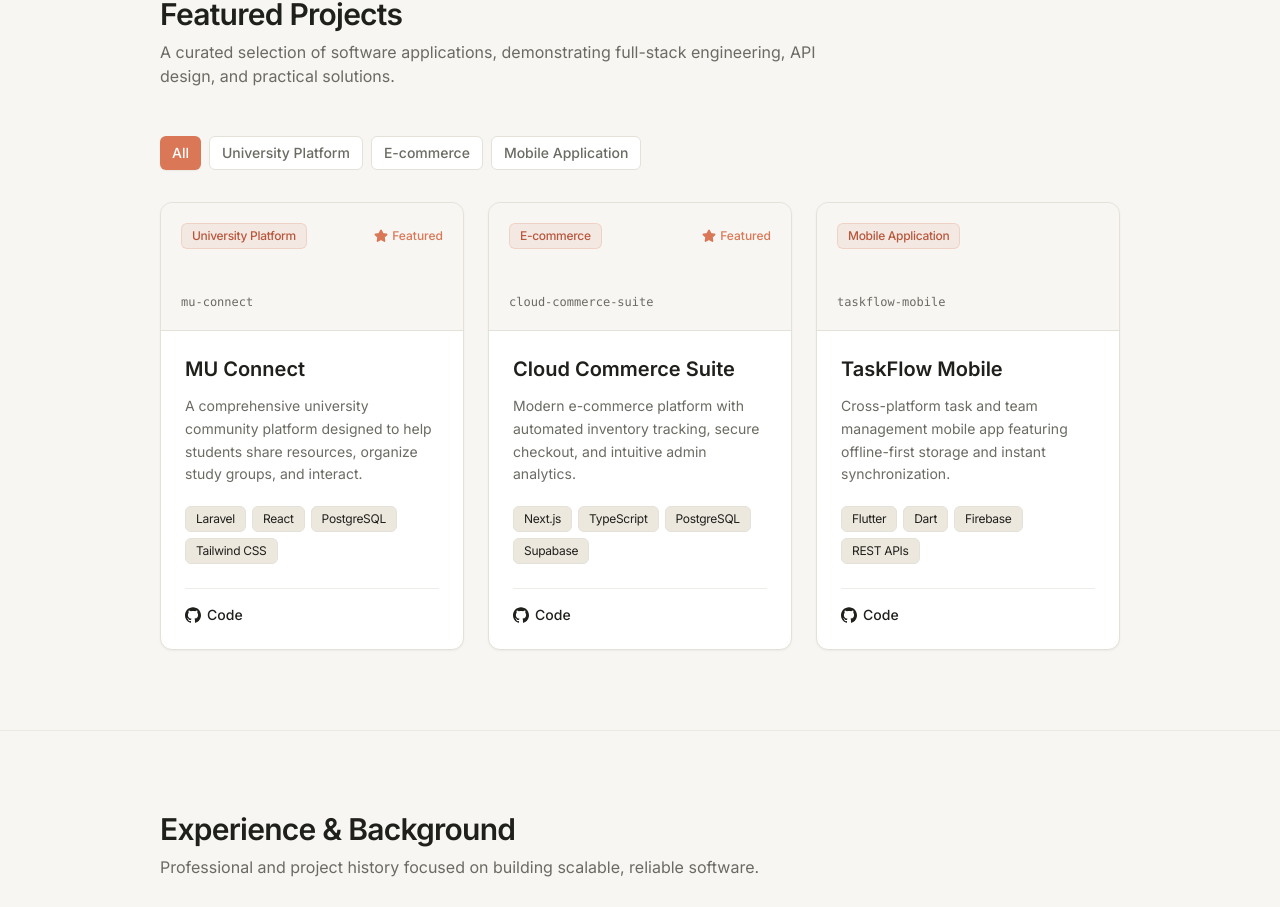
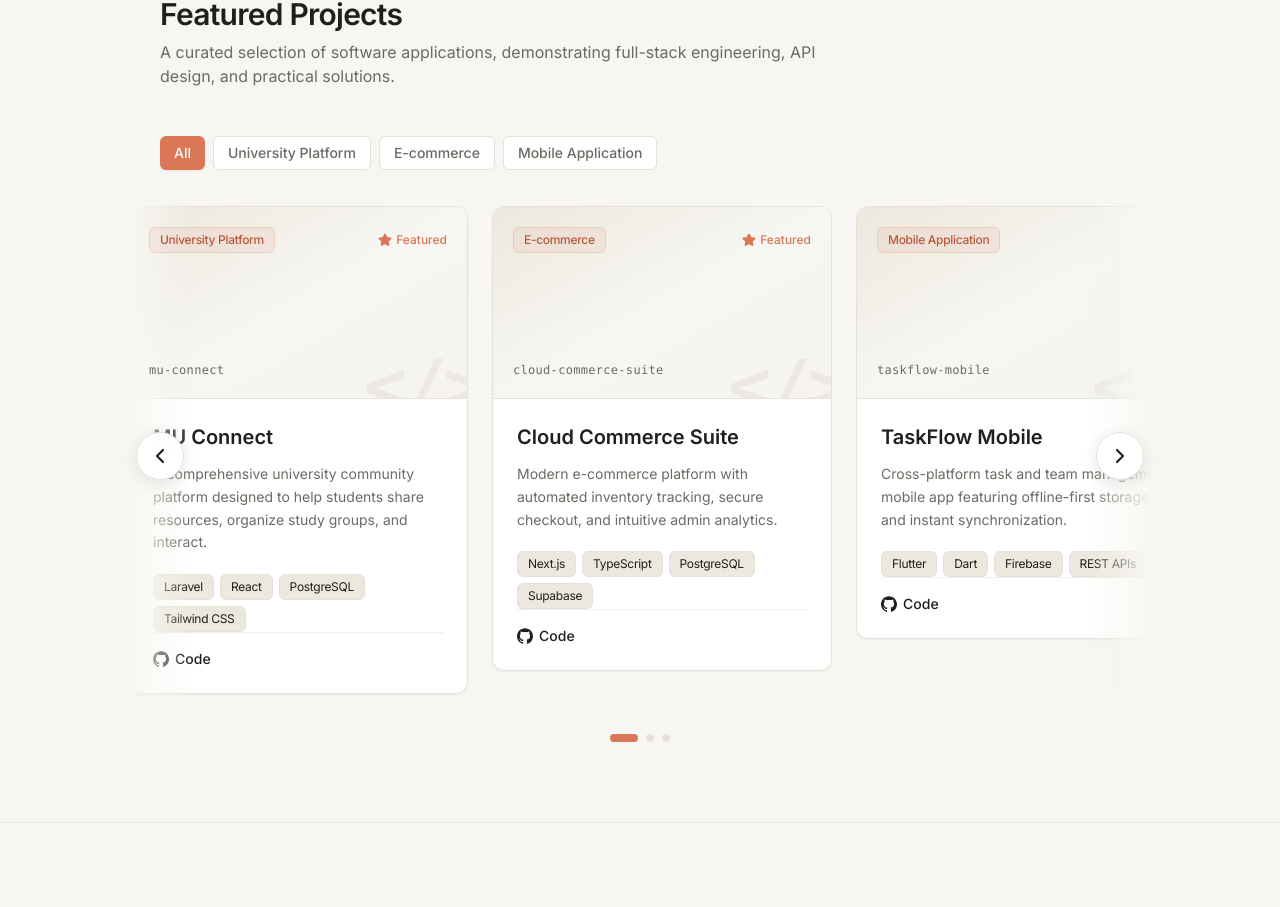
Before and after one commit to kamel404/kamelportfolio, a Next.js app: page / in a window 1280 px wide. Shown: the part 1347-2254 px from the top of the page. Built offline with nearby package versions, Linux system fonts and the light colour scheme; no server answers; the database is empty.

Commit message:
scroll projects added

```diff
--- a/app/globals.css
+++ b/app/globals.css
@@ -45,6 +45,7 @@ body {
 /* Custom scrollbar matching palette */
 ::-webkit-scrollbar {
   width: 8px;
+  height: 6px;
 }
 ::-webkit-scrollbar-track {
   background: #F7F6F2;
@@ -55,6 +56,15 @@ body {
 }
 ::-webkit-scrollbar-thumb:hover {
   background: #D97757;
+}
+
+/* Utility to hide scrollbar while preserving scroll behavior */
+.no-scrollbar::-webkit-scrollbar {
+  display: none;
+}
+.no-scrollbar {
+  -ms-overflow-style: none;
+  scrollbar-width: none;
 }
 
 /* Subtle micro-animations */
--- a/components/projects/ProjectCard.tsx
+++ b/components/projects/ProjectCard.tsx
@@ -7,14 +7,17 @@ import { GithubIcon } from "@/components/ui/Icons";
 
 interface ProjectCardProps {
   project: Project;
+  className?: string;
 }
 
-export function ProjectCard({ project }: ProjectCardProps) {
+export function ProjectCard({ project, className = "" }: ProjectCardProps) {
   return (
-    <article className="group flex flex-col bg-[#FFFFFF] border border-[#E4E1D8] rounded-xl overflow-hidden shadow-xs hover:border-[#D97757]/40 hover:shadow-md transition-all duration-300">
+    <article
+      className={`group flex flex-col bg-[#FFFFFF] border border-[#E4E1D8] rounded-xl overflow-hidden shadow-xs hover:border-[#D97757]/40 hover:shadow-md transition-all duration-300 ${className}`}
+    >
       {/* Project Image (if available) */}
       {project.image_url ? (
-        <div className="relative w-full h-48 sm:h-56 bg-[#EDE8DE] overflow-hidden">
+        <div className="relative w-full h-44 sm:h-48 bg-[#EDE8DE] overflow-hidden">
           <Image
             src={project.image_url}
             alt={project.title}
@@ -23,8 +26,8 @@ export function ProjectCard({ project }: ProjectCardProps) {
           />
         </div>
       ) : (
-        <div className="w-full h-32 bg-[#EDE8DE]/40 border-b border-[#E4E1D8] p-5 flex flex-col justify-between">
-          <div className="flex items-center justify-between">
+        <div className="w-full h-44 sm:h-48 bg-gradient-to-br from-[#EDE8DE] via-[#F7F6F2] to-[#EDE8DE]/50 border-b border-[#E4E1D8] p-5 flex flex-col justify-between relative overflow-hidden">
+          <div className="flex items-center justify-between relative z-10">
             <Tag variant="accent">{project.category}</Tag>
             {project.featured && (
               <span className="flex items-center gap-1 text-xs font-medium text-[#D97757]">
@@ -33,8 +36,14 @@ export function ProjectCard({ project }: ProjectCardProps) {
               </span>
             )}
           </div>
-          <div className="text-xs text-[#6B6A63] font-mono">
-            {project.slug}
+          <div className="relative z-10 flex items-end justify-between">
+            <div className="text-xs text-[#6B6A63] font-mono tracking-wide">
+              {project.slug}
+            </div>
+          </div>
+          {/* Subtle decorative background watermark */}
+          <div className="absolute -right-4 -bottom-6 text-[#E4E1D8]/60 font-mono text-7xl font-bold select-none pointer-events-none tracking-tighter">
+            &lt;/&gt;
           </div>
         </div>
       )}
@@ -73,7 +82,7 @@ export function ProjectCard({ project }: ProjectCardProps) {
         )}
 
         {/* Links */}
-        <div className="mt-6 pt-4 border-t border-[#E4E1D8]/60 flex items-center justify-between text-xs sm:text-sm">
+        <div className="mt-auto pt-4 border-t border-[#E4E1D8]/60 flex items-center justify-between text-xs sm:text-sm">
           <div className="flex items-center gap-4">
             {project.github_url && (
               <a
--- a/components/projects/ProjectGrid.tsx
+++ b/components/projects/ProjectGrid.tsx
@@ -1,9 +1,10 @@
 "use client";
 
-import React, { useState, useMemo } from "react";
+import React, { useState, useMemo, useRef, useEffect, useCallback } from "react";
 import { Project } from "@/types";
 import { ProjectCard } from "./ProjectCard";
 import { Section } from "@/components/ui/Section";
+import { ChevronLeft, ChevronRight } from "lucide-react";
 
 interface ProjectGridProps {
   projects: Project[];
@@ -11,6 +12,17 @@ interface ProjectGridProps {
 
 export function ProjectGrid({ projects }: ProjectGridProps) {
   const [selectedCategory, setSelectedCategory] = useState<string>("All");
+  const scrollRef = useRef<HTMLDivElement>(null);
+  const [canScrollLeft, setCanScrollLeft] = useState(false);
+  const [canScrollRight, setCanScrollRight] = useState(false);
+  const [hasOverflow, setHasOverflow] = useState(false);
+  const [activeIndex, setActiveIndex] = useState(0);
+
+  // Mouse drag-to-scroll support state
+  const isMouseDown = useRef(false);
+  const startX = useRef(0);
+  const scrollLeftStart = useRef(0);
+  const isDragging = useRef(false);
 
   const categories = useMemo(() => {
     const cats = new Set<string>();
@@ -25,6 +37,102 @@ export function ProjectGrid({ projects }: ProjectGridProps) {
     return projects.filter((p) => p.category === selectedCategory);
   }, [projects, selectedCategory]);
 
+  const checkScroll = useCallback(() => {
+    if (!scrollRef.current) return;
+    const { scrollLeft, scrollWidth, clientWidth } = scrollRef.current;
+    const maxScroll = scrollWidth - clientWidth;
+
+    setCanScrollLeft(scrollLeft > 15);
+    setCanScrollRight(scrollLeft < maxScroll - 15);
+    setHasOverflow(maxScroll > 15);
+
+    // Determine currently centered/active card
+    const cardEl = scrollRef.current.querySelector("article");
+    const step = cardEl ? cardEl.clientWidth + 24 : 400;
+    const index = Math.round(scrollLeft / step);
+    setActiveIndex(Math.max(0, Math.min(filteredProjects.length - 1, index)));
+  }, [filteredProjects.length]);
+
+  useEffect(() => {
+    const timer = setTimeout(checkScroll, 100);
+    const el = scrollRef.current;
+    if (!el) return () => clearTimeout(timer);
+
+    el.addEventListener("scroll", checkScroll, { passive: true });
+    window.addEventListener("resize", checkScroll);
+
+    return () => {
+      clearTimeout(timer);
+      el.removeEventListener("scroll", checkScroll);
+      window.removeEventListener("resize", checkScroll);
+    };
+  }, [checkScroll, filteredProjects]);
+
+  const handleCategorySelect = (cat: string) => {
+    setSelectedCategory(cat);
+    if (scrollRef.current) {
+      scrollRef.current.scrollTo({ left: 0, behavior: "smooth" });
+    }
+  };
+
+  const scroll = (direction: "left" | "right") => {
+    if (!scrollRef.current) return;
+    const container = scrollRef.current;
+    const cardEl = container.querySelector("article");
+    const step = cardEl ? cardEl.clientWidth + 24 : 400;
+    container.scrollBy({
+      left: direction === "left" ? -step : step,
+      behavior: "smooth",
+    });
+  };
+
+  const scrollToProject = (index: number) => {
+    if (!scrollRef.current) return;
+    const cards = scrollRef.current.querySelectorAll("article");
+    if (cards[index]) {
+      cards[index].scrollIntoView({
+        behavior: "smooth",
+        inline: "start",
+        block: "nearest",
+      });
+    }
+  };
+
+  // Drag-to-scroll handlers
+  const onMouseDown = (e: React.MouseEvent) => {
+    if (!scrollRef.current || e.button !== 0) return;
+    isMouseDown.current = true;
+    isDragging.current = false;
+    startX.current = e.pageX - scrollRef.current.offsetLeft;
+    scrollLeftStart.current = scrollRef.current.scrollLeft;
+  };
+
+  const onMouseMove = (e: React.MouseEvent) => {
+    if (!isMouseDown.current || !scrollRef.current) return;
+    const x = e.pageX - scrollRef.current.offsetLeft;
+    const distance = x - startX.current;
+    if (Math.abs(distance) > 6) {
+      isDragging.current = true;
+    }
+    if (isDragging.current) {
+      scrollRef.current.scrollLeft = scrollLeftStart.current - distance;
+    }
+  };
+
+  const onMouseUp = () => {
+    isMouseDown.current = false;
+    setTimeout(() => {
+      isDragging.current = false;
+    }, 50);
+  };
+
+  const handleClickCapture = (e: React.MouseEvent) => {
+    if (isDragging.current) {
+      e.preventDefault();
+      e.stopPropagation();
+    }
+  };
+
   return (
     <Section
       id="projects"
@@ -37,8 +145,8 @@ export function ProjectGrid({ projects }: ProjectGridProps) {
           {categories.map((cat) => (
             <button
               key={cat}
-              onClick={() => setSelectedCategory(cat)}
-              className={`px-3 py-1.5 rounded-md text-xs sm:text-sm font-medium transition-all duration-150 cursor-pointer ${
+              onClick={() => handleCategorySelect(cat)}
+              className={`px-3.5 py-1.5 rounded-md text-xs sm:text-sm font-medium transition-all duration-150 cursor-pointer ${
                 selectedCategory === cat
                   ? "bg-[#D97757] text-white shadow-xs"
                   : "bg-white text-[#6B6A63] border border-[#E4E1D8] hover:text-[#1F1F1C] hover:bg-[#EDE8DE]"
@@ -50,12 +158,98 @@ export function ProjectGrid({ projects }: ProjectGridProps) {
         </div>
       )}
 
-      {/* Grid */}
-      <div className="grid grid-cols-1 md:grid-cols-2 lg:grid-cols-3 gap-6">
-        {filteredProjects.map((project) => (
-          <ProjectCard key={project.id} project={project} />
-        ))}
+      {/* Carousel Container with Left & Right Side Arrows */}
+      <div className="relative group">
+        {/* Left Arrow Button */}
+        {hasOverflow && (
+          <button
+            type="button"
+            onClick={() => scroll("left")}
+            disabled={!canScrollLeft}
+            aria-label="Previous project"
+            className={`absolute left-1 sm:-left-5 lg:-left-6 top-1/2 -translate-y-1/2 z-20 w-10 h-10 sm:w-12 sm:h-12 rounded-full bg-white/95 backdrop-blur-md border border-[#E4E1D8] shadow-[0_4px_16px_rgba(0,0,0,0.1)] flex items-center justify-center transition-all duration-200 cursor-pointer ${
+              canScrollLeft
+                ? "text-[#1F1F1C] hover:text-[#D97757] hover:border-[#D97757]/60 hover:scale-110 active:scale-95 opacity-100"
+                : "opacity-0 pointer-events-none -translate-x-2"
+            }`}
+          >
+            <ChevronLeft className="w-5 h-5 sm:w-6 sm:h-6 stroke-[2.2]" />
+          </button>
+        )}
+
+        {/* Right Arrow Button */}
+        {hasOverflow && (
+          <button
+            type="button"
+            onClick={() => scroll("right")}
+            disabled={!canScrollRight}
+            aria-label="Next project"
+            className={`absolute right-1 sm:-right-5 lg:-right-6 top-1/2 -translate-y-1/2 z-20 w-10 h-10 sm:w-12 sm:h-12 rounded-full bg-white/95 backdrop-blur-md border border-[#E4E1D8] shadow-[0_4px_16px_rgba(0,0,0,0.1)] flex items-center justify-center transition-all duration-200 cursor-pointer ${
+              canScrollRight
+                ? "text-[#1F1F1C] hover:text-[#D97757] hover:border-[#D97757]/60 hover:scale-110 active:scale-95 opacity-100"
+                : "opacity-0 pointer-events-none translate-x-2"
+            }`}
+          >
+            <ChevronRight className="w-5 h-5 sm:w-6 sm:h-6 stroke-[2.2]" />
+          </button>
+        )}
+
+        {/* Outer Wrapper for bleeding / padding */}
+        <div className="relative -mx-4 sm:-mx-6 lg:-mx-8">
+          {/* Left Fade Mask */}
+          <div
+            aria-hidden="true"
+            className={`absolute left-0 top-0 bottom-4 w-10 sm:w-16 bg-gradient-to-r from-[#F7F6F2] to-transparent pointer-events-none z-10 transition-opacity duration-300 ${
+              canScrollLeft ? "opacity-100" : "opacity-0"
+            }`}
+          />
+
+          {/* Horizontal Scroll Track */}
+          <div
+            ref={scrollRef}
+            onMouseDown={onMouseDown}
+            onMouseMove={onMouseMove}
+            onMouseUp={onMouseUp}
+            onMouseLeave={onMouseUp}
+            onClickCapture={handleClickCapture}
+            className="flex gap-6 overflow-x-auto pb-4 pt-1 px-4 sm:px-6 lg:px-8 items-stretch snap-x snap-mandatory no-scrollbar cursor-grab active:cursor-grabbing select-none"
+          >
+            {filteredProjects.map((project) => (
+              <ProjectCard
+                key={project.id}
+                project={project}
+                className="w-[85vw] max-w-[340px] sm:w-[380px] md:w-[410px] shrink-0 snap-start h-full"
+              />
+            ))}
+          </div>
+
+          {/* Right Fade Mask */}
+          <div
+            aria-hidden="true"
+            className={`absolute right-0 top-0 bottom-4 w-10 sm:w-16 bg-gradient-to-l from-[#F7F6F2] to-transparent pointer-events-none z-10 transition-opacity duration-300 ${
+              canScrollRight ? "opacity-100" : "opacity-0"
+            }`}
+          />
+        </div>
       </div>
+
+      {/* Minimalist Dot Navigation Indicators */}
+      {hasOverflow && filteredProjects.length > 1 && (
+        <div className="flex items-center justify-center gap-2 mt-6">
+          {filteredProjects.map((p, idx) => (
+            <button
+              key={p.id}
+              onClick={() => scrollToProject(idx)}
+              aria-label={`Go to project ${idx + 1}`}
+              className={`h-2 rounded-full transition-all duration-300 cursor-pointer ${
+                activeIndex === idx
+                  ? "w-7 bg-[#D97757]"
+                  : "w-2 bg-[#E4E1D8] hover:bg-[#8A6F5A]/40"
+              }`}
+            />
+          ))}
+        </div>
+      )}
 
       {filteredProjects.length === 0 && (
         <div className="text-center py-12 text-[#6B6A63] text-sm">
```
